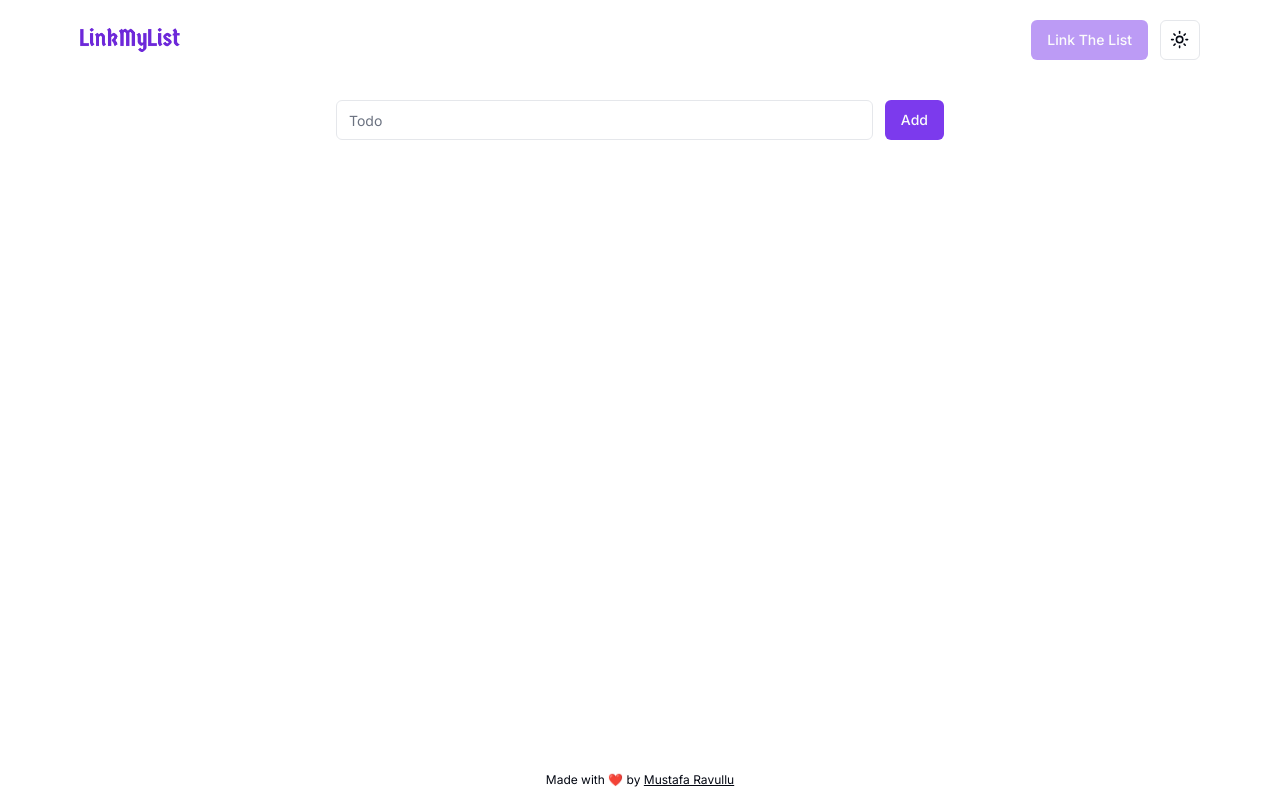
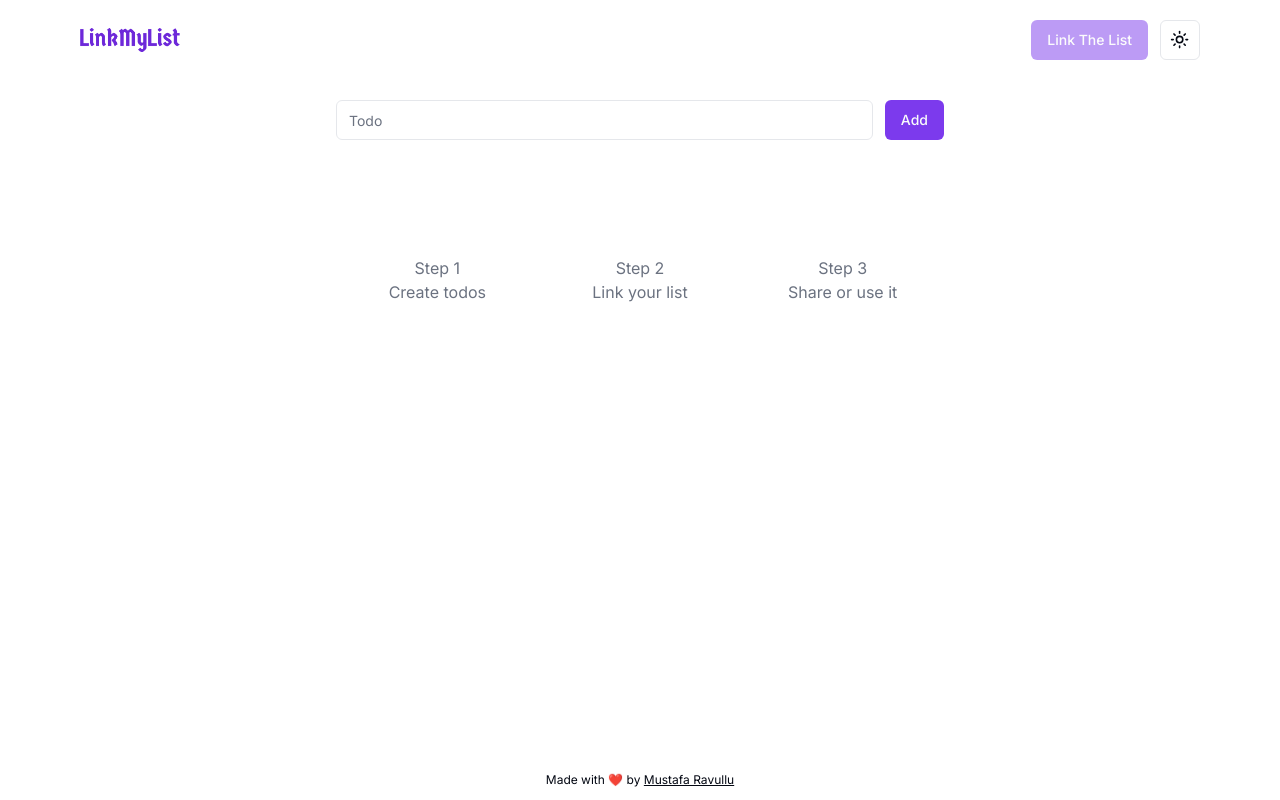
Before and after one commit to MustafaRavullu/LinkMyList, a Next.js app: page / in a window 1280 px wide. Built offline with nearby package versions, Linux system fonts and the light colour scheme.

Commit message:
add how it works section

```diff
--- a/app/page.tsx
+++ b/app/page.tsx
@@ -1,4 +1,5 @@
 import Header from "@/components/header";
+import HowItWorks from "@/components/how-it-works";
 import MaxWidthWrapper from "@/components/max-width-wrapper";
 import TodoInput from "@/components/todo-input";
 import TodoList from "@/components/todo-list";
@@ -12,6 +13,7 @@ export default async function Home() {
         <TodoInput />
         <MaxWidthWrapper className="max-w-screen-md">
           <TodoList />
+          <HowItWorks />
         </MaxWidthWrapper>
       </TodoContextProvider>
     </main>
--- /dev/null
+++ b/components/how-it-works.tsx
@@ -0,0 +1,19 @@
+"use client";
+
+import { useTodoContext } from "@/contexts/todo-context";
+import { howItWorksData } from "@/lib/constants";
+
+export default function HowItWorks() {
+  const { todos } = useTodoContext();
+  if (todos.length !== 0) return;
+  return (
+    <div className="grid grid-cols-3">
+      {howItWorksData.map((item) => (
+        <div key={item.id} className="text-center text-gray-500">
+          Step {item.number} <br />
+          {item.text}
+        </div>
+      ))}
+    </div>
+  );
+}
--- /dev/null
+++ b/lib/constants.ts
@@ -0,0 +1,17 @@
+export const howItWorksData = [
+  {
+    id: 1,
+    number: 1,
+    text: "Create todos",
+  },
+  {
+    id: 2,
+    number: 2,
+    text: "Link your list",
+  },
+  {
+    id: 3,
+    number: 3,
+    text: "Share or use it",
+  },
+];
```
